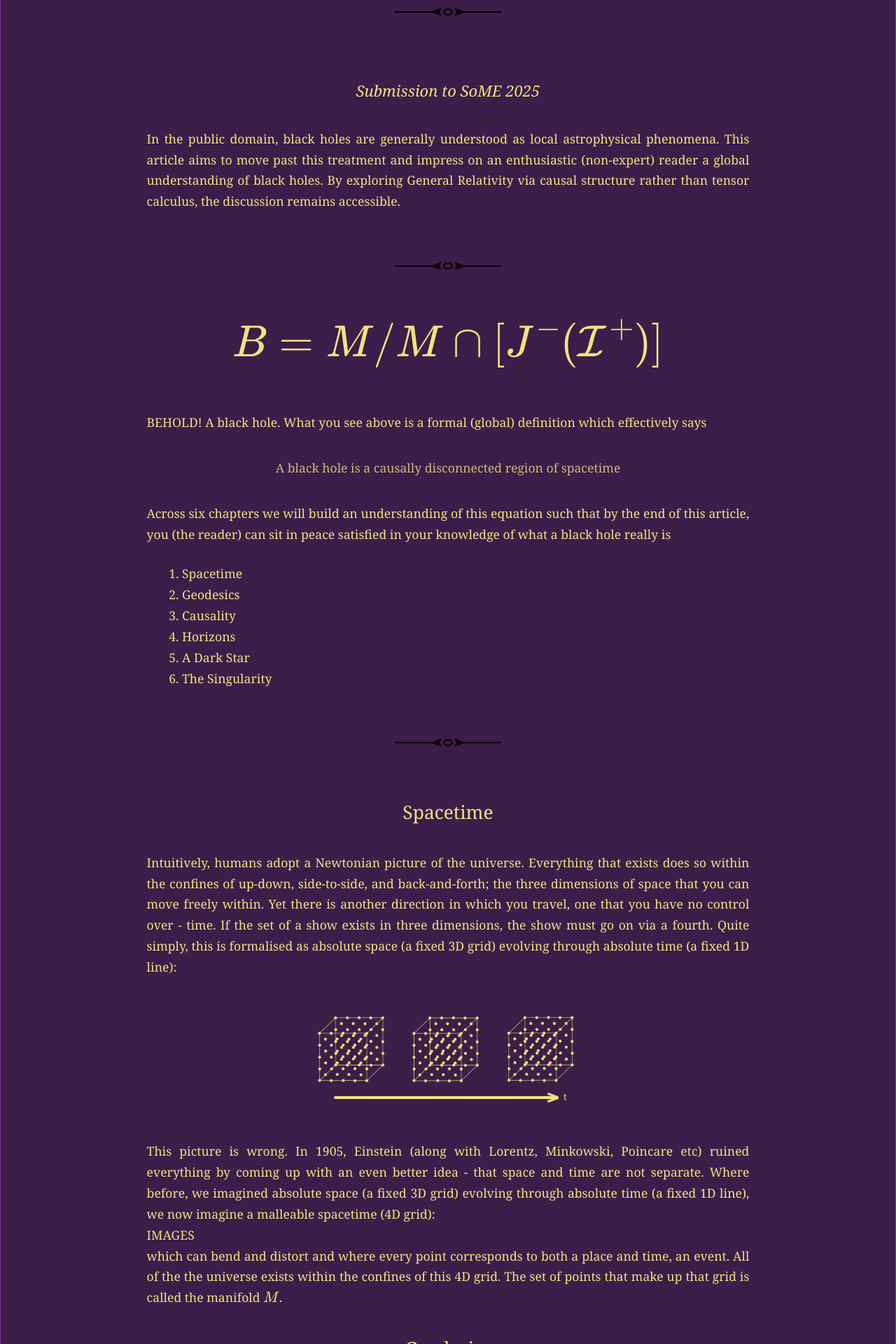
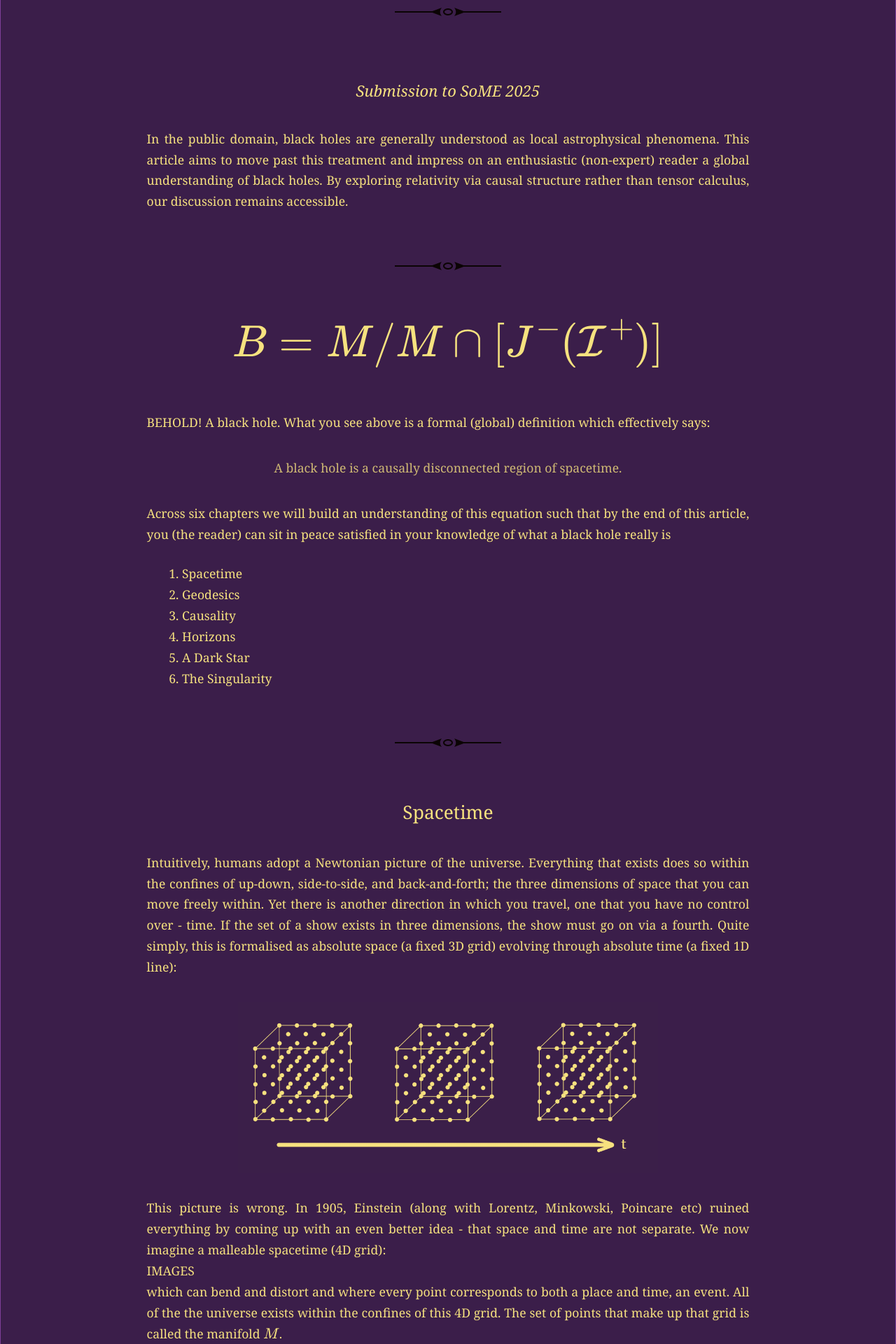
Before and after one commit to GangaSM/Meditations-on-Second-Philosophy, a Jekyll site: the page built from _posts/2025-06-13-blackhole.md, in a window 1280 px wide. Shown: the part 340-2260 px from the top of the page at 70% size. Built offline with Jekyll 4.4.1, drawn with Linux system fonts in a browser that asks for light colours.

Commit message:
Update 2025-06-13-blackhole.md

```diff
--- a/_posts/2025-06-13-blackhole.md
+++ b/_posts/2025-06-13-blackhole.md
@@ -6,7 +6,7 @@ author: Ganga Singh Manchanda
 category: physics
 ---
 
-In the public domain, black holes are generally understood as local astrophysical phenomena. This article aims to move past this treatment and impress on an enthusiastic (non-expert) reader a global understanding of black holes. By exploring General Relativity via causal structure rather than tensor calculus, the discussion remains accessible.
+In the public domain, black holes are generally understood as local astrophysical phenomena. This article aims to move past this treatment and impress on an enthusiastic (non-expert) reader a global understanding of black holes. By exploring relativity via causal structure rather than tensor calculus, our discussion remains accessible.
 
 ---
 
@@ -14,10 +14,10 @@ In the public domain, black holes are generally understood as local astrophysica
   \[ B=M/M\cap[J^-(\mathcal{I}^+)] \]
 </div>
 
-BEHOLD! A black hole. What you see above is a formal (global) definition which effectively says
+BEHOLD! A black hole. What you see above is a formal (global) definition which effectively says:
 
 <div align="center">
-<blockquote>A black hole is a causally disconnected region of spacetime</blockquote>
+<blockquote>A black hole is a causally disconnected region of spacetime.</blockquote>
 </div>
 
 Across six chapters we will build an understanding of this equation such that by the end of this article, you (the reader) can sit in peace  satisfied in your knowledge of what a black hole really is
@@ -36,8 +36,8 @@ Across six chapters we will build an understanding of this equation such that by
 Intuitively, humans adopt a Newtonian picture of the universe. Everything that exists does so within the confines of up-down, side-to-side, and back-and-forth; the three dimensions of space that you can move freely within. Yet there is another direction in which you travel, one that you have no control over - time. If the set of a show exists in three dimensions, the show must go on via a fourth. Quite simply, this is formalised as absolute space (a fixed 3D grid) evolving through absolute time (a fixed 1D line):
 <img src="{{ '/assets/threeplusone.png' | relative_url }}"
      alt="Spacetime"
-     style="width:400px !important; height:auto;">
-This picture is wrong. In 1905, Einstein (along with Lorentz, Minkowski, Poincare etc) ruined everything by coming up with an even better idea - that space and time are not separate. Where before, we imagined absolute space (a fixed 3D grid) evolving through absolute time (a fixed 1D line), we now imagine a malleable spacetime (4D grid):
+     style="width:600px !important; height:auto;">
+This picture is wrong. In 1905, Einstein (along with Lorentz, Minkowski, Poincare etc) ruined everything by coming up with an even better idea - that space and time are not separate. We now imagine a malleable spacetime (4D grid):
 
 IMAGES
 
@@ -53,7 +53,7 @@ Let us first consider a stationary particle which exists at some point in space.
 
 <img src="{{ '/assets/spacetime.png' | relative_url }}"
      alt="Spacetime"
-     style="width:200px !important; height:auto;">
+     style="width:300px !important; height:auto;">
 
 A free particles worldines is always a geodesic (shortest path)
 
```
